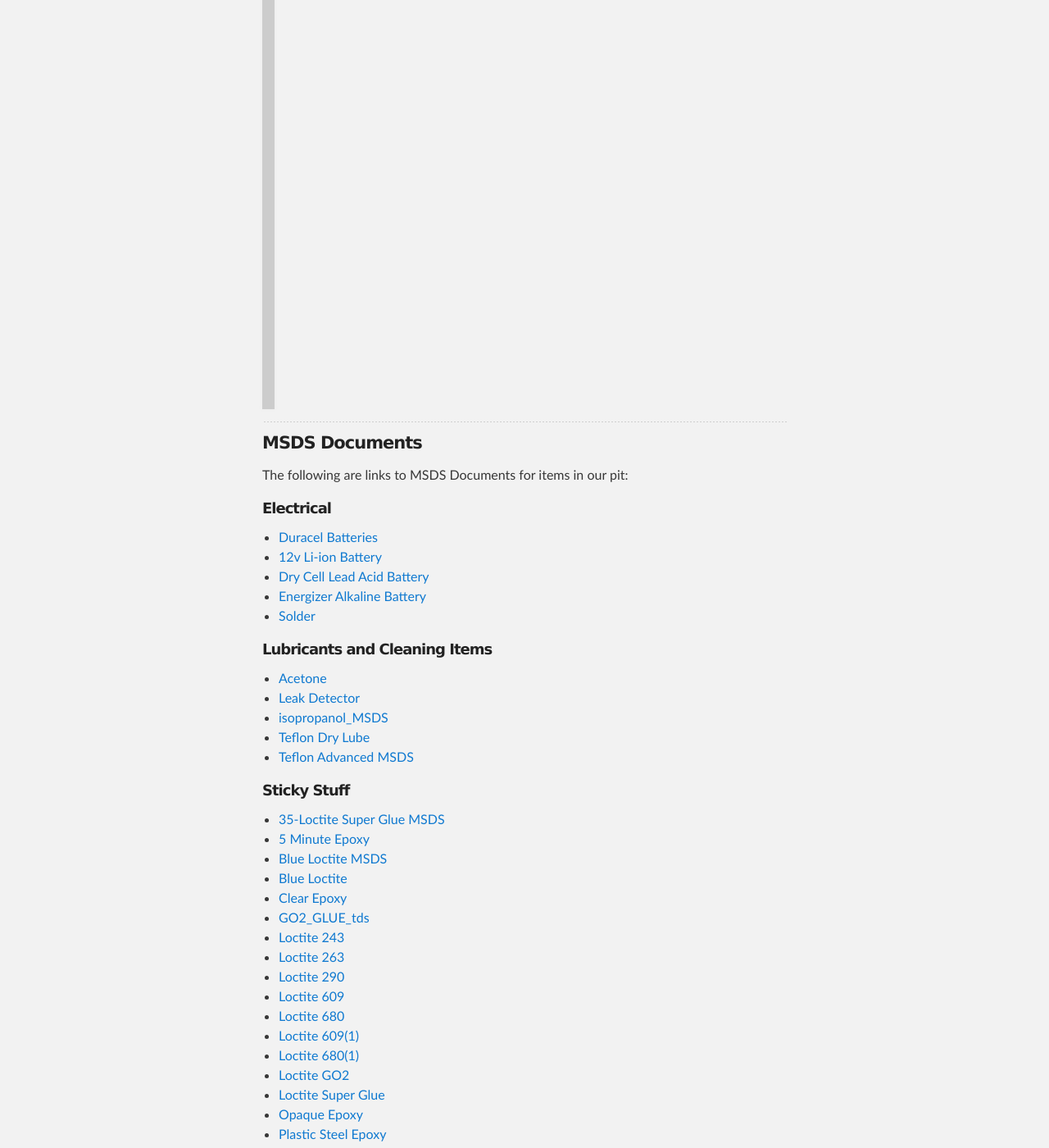
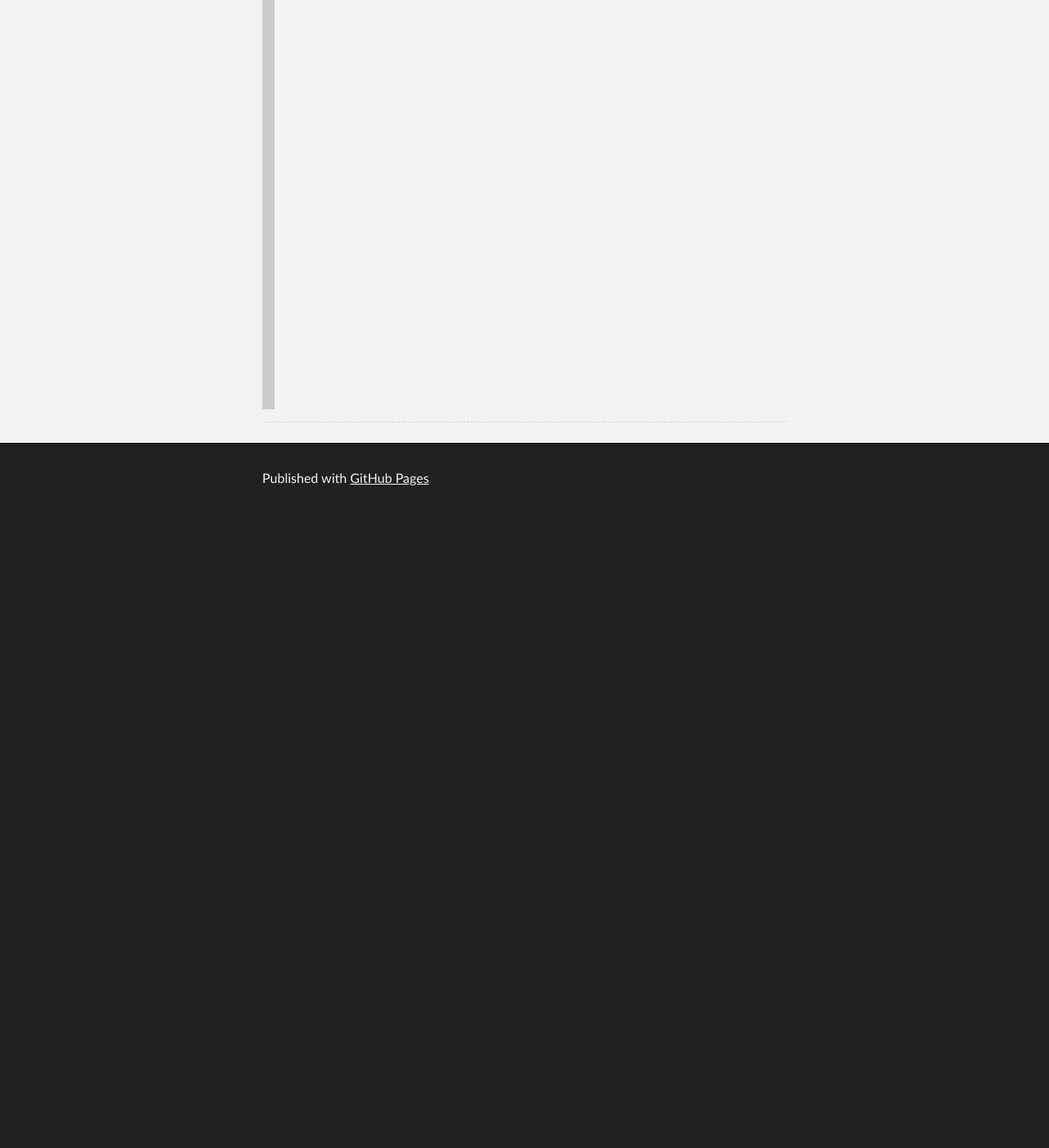
Before and after one commit to FRC900/ZebraSafeSite, a Jekyll site: the page built from index.md, in a window 1280 px wide and 1400 px high, scrolled down 6255 px. Shown: the whole window at 82% size. Built offline with Jekyll 4.4.1, drawn with Linux system fonts in a browser that asks for light colours; after the commit the page ends 6885 px from its top, so only the background shows below that; some of the changed text lies outside the part shown.

Commit message:
Update index.md

```diff
--- a/index.md
+++ b/index.md
@@ -15,68 +15,3 @@ layout: default
 ![#584298](https://placehold.it/15/584298/000000?text=+) Sustain - We train new members to sustain our efforts.
 
 * * *
-
-#### MSDS Documents
-
-The following are links to MSDS Documents for items in our pit:
-
-##### Electrical
-
-*   [Duracel Batteries](../assets/msds/Duracell Alkaline Battery.pdf)
-*   [12v Li-ion Battery](../assets/msds/12v Li-ion Battery.pdf)
-*   [Dry Cell Lead Acid Battery](../assets/msds/Dry Cell Lead Acid Battery.pdf)
-*   [Energizer Alkaline Battery](../assets/msds/Energizer Alkaline Battery.pdf)
-*   [Solder](../assets/msds/Solder.pdf)
-
-##### Lubricants and Cleaning Items
-
-*   [Acetone](../assets/msds/Acetone.PDF)
-*   [Leak Detector](../assets/msds/Leak Detector.pdf)
-*   [isopropanol_MSDS](../assets/msds/isopropanol_MSDS.pdf)
-*   [Teflon Dry Lube](../assets/msds/Teflon Dry Lube.pdf)
-*   [Teflon Advanced MSDS](../assets/msds/Teflon Advanced MSDS.pdf)
-
-##### Sticky Stuff
-
-*   [35-Loctite Super Glue MSDS](../assets/msds/35-Loctite Super Glue MSDS.pdf)
-*   [5 Minute Epoxy](../assets/msds/5 Minute Epoxy.pdf)
-*   [Blue Loctite MSDS](../assets/msds/Blue Loctite MSDS.pdf)
-*   [Blue Loctite](../assets/msds/Blue Loctite.pdf)
-*   [Clear Epoxy](../assets/msds/Clear Epoxy.pdf)
-*   [GO2_GLUE_tds](../assets/msds/GO2_GLUE_tds.pdf)
-*   [Loctite 243](../assets/msds/Loctite 243.pdf)
-*   [Loctite 263](../assets/msds/Loctite 263.PDF)
-*   [Loctite 290](../assets/msds/Loctite 290.pdf)
-*   [Loctite 609](../assets/msds/Loctite 609.pdf)
-*   [Loctite 680](../assets/msds/Loctite 680.PDF)
-*   [Loctite 609(1)](../assets/msds/Loctite 609(1).pdf)
-*   [Loctite 680(1)](../assets/msds/Loctite 680(1).PDF)
-*   [Loctite GO2](../assets/msds/Loctite GO2.pdf)
-*   [Loctite Super Glue](../assets/msds/Loctite Super Glue.pdf)
-*   [Opaque Epoxy](../assets/msds/Opaque Epoxy.pdf)
-*   [Plastic Steel Epoxy](../assets/msds/Plastic Steel Epoxy.pdf)
-*   [Plastic Welder Epoxy](../assets/msds/Plastic Welder Epoxy.PDF)
-*   [Plastic Welder MSDS](../assets/msds/Plastic Welder MSDS.pdf)
-*   [Red Loctite MSDS](../assets/msds/Red Loctite MSDS.pdf)
-*   [Red Loctite](../assets/msds/Red Loctite.pdf)
-*   [White Loctite](../assets/msds/White Loctite.pdf)
-*   [White Loctite(1)](../assets/msds/White Loctite(1).pdf)
-*   [epoxy105_MSDS](../assets/msds/epoxy105_MSDS.pdf)
-
-##### Writing and Markers
-
-*   [Washable Markers](../assets/msds/Washable Markers.pdf)
-*   [Sharpie](../assets/msds/Sharpie.PDF)
-*   [Highlighter](../assets/msds/Highlighter.pdf)
-*   [Expo](../assets/msds/Expo.pdf)
-*   [Expo Markers MSDS](../assets/msds/Expo Markers MSDS.pdf)
-
-##### First Aid Supplies
-
-*   [Advil](../assets/msds/Advil.PDF)
-*   [Bynadryl](../assets/msds/Bynadryl.pdf)
-*   [Lens Cleaner](../assets/msds/Lens Cleaner.pdf)
-
-* * *
-
-#### Other stuff
```
